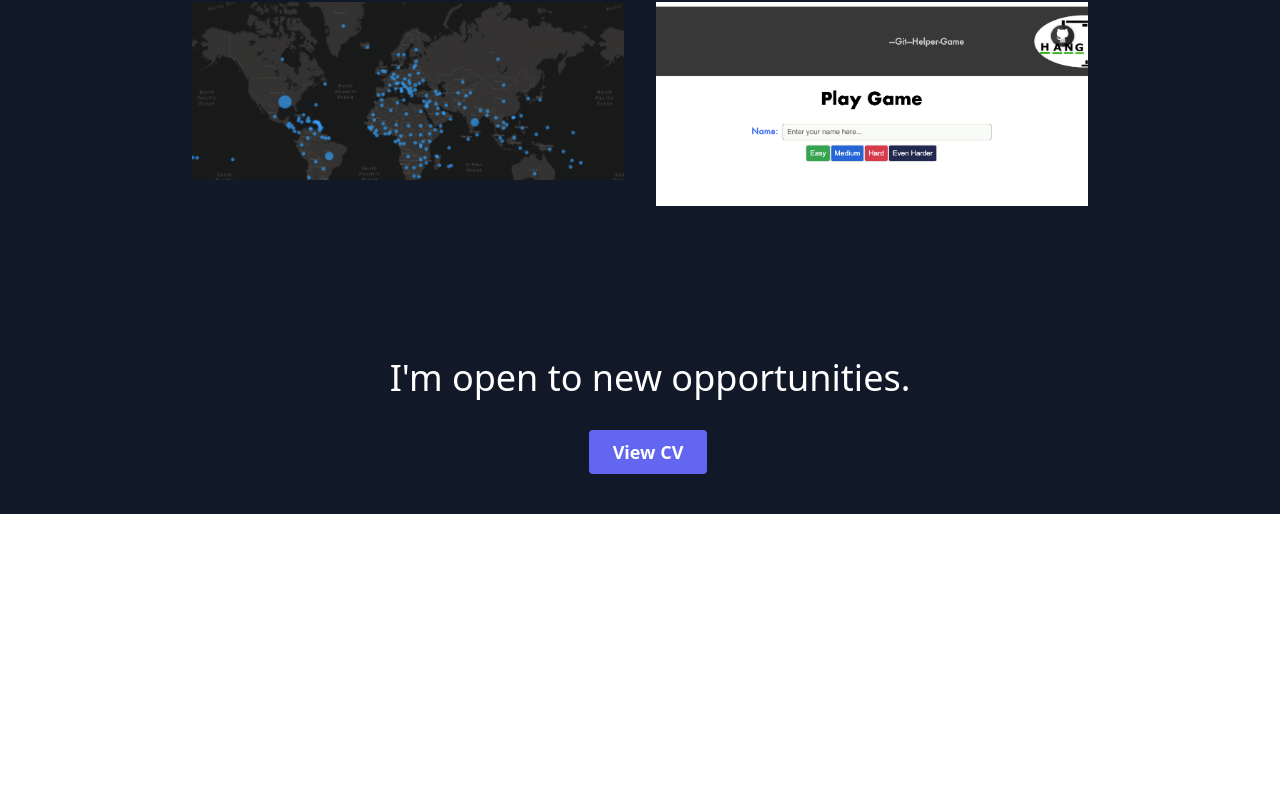
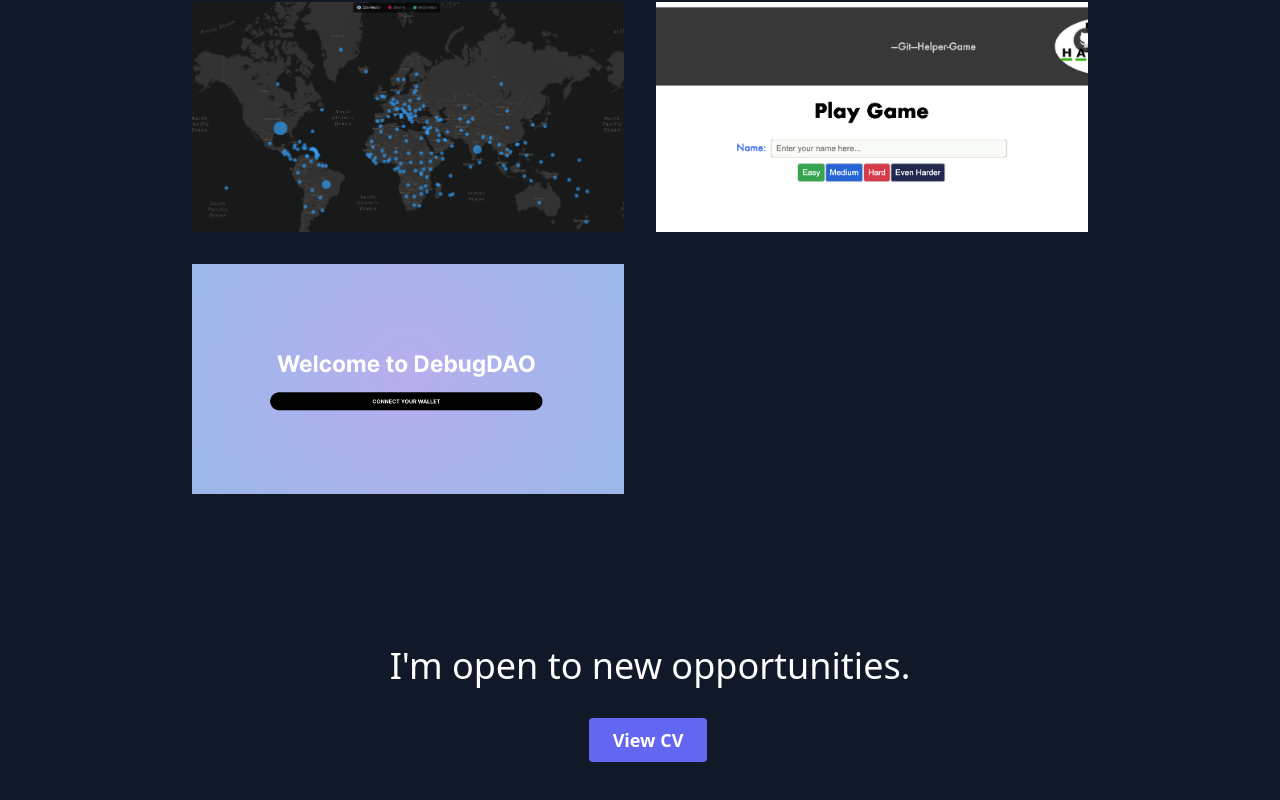
Before and after one commit to JD-Kelly/portfolio-website, a React (Create React App) app: page / in a window 1280 px wide. Shown: the part 1695-2495 px from the top of the page. Before the commit the page ends 2209 px from the top, so only its background shows below. Built offline with nearby package versions, Linux system fonts and the light colour scheme.

Commit message:
adds new project data

```diff
--- a/src/data.js
+++ b/src/data.js
@@ -15,7 +15,7 @@ export const projects = [
     title: "Covid Mapping",
     subtitle: "React",
     description:
-      "Tracking the latest data on Covid via API data.",
+      "Using the latest API data this tracks the latest data on Covid and maps to an interactive world map.",
     image: "./covid_mapping.png",
     link: "https://github.com/JD-Kelly/react-covid-mapping",
   },
@@ -23,8 +23,16 @@ export const projects = [
     title: "Hang-Git",
     subtitle: "React, Node.js",
     description:
-      "An educational game built to help people get to grips with Git.",
+      "An educational game built to help people get to grips with Git. Based on the classic hang-man game.",
     image: "./hang_git.png",
     link: "https://github.com/JD-Kelly/hang-git",
   },
+  {
+    title: "DebugDAO",
+    subtitle: "React, Javascript",
+    description:
+      "A decentralized autonomous organization - connect your wallet, mint an NFT and see a DAO Dashboard",
+    image: "./debugDAO.png",
+    link: "https://unruffled-kepler-095ad0.netlify.app/",
+  },
 ]
```
Also changed, not shown: public/debugDao.png (added).
